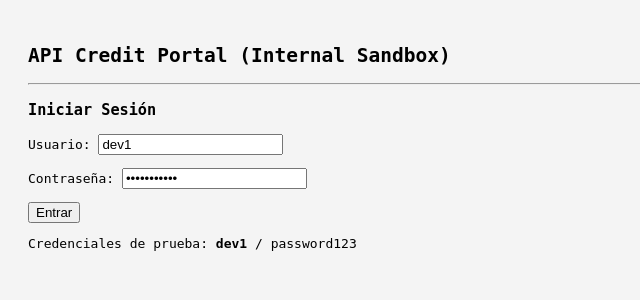
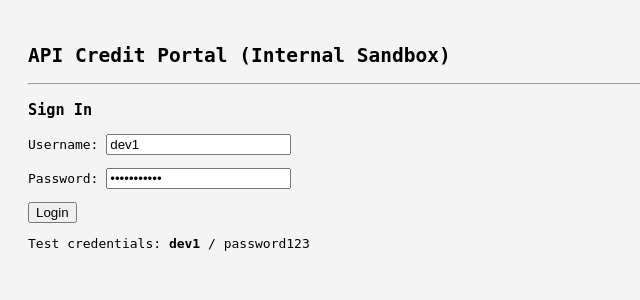
Before and after one commit to Vxiex11/api-credit-safety-lab, a Flask app: page /login in a window 1280 px wide. Shown: the top 300 px of the page, without its empty margins (0-640 px from the left). Run offline with Flask 3, Linux system fonts and the light colour scheme.

Commit message:
Translate index.html from Spanish to English

```diff
--- a/templates/index.html
+++ b/templates/index.html
@@ -1,5 +1,5 @@
 <!DOCTYPE html>
-<html lang="es">
+<html lang="en">
 <head>
     <meta charset="UTF-8">
     <title>API Credit & Balance System</title>
@@ -13,36 +13,36 @@
     {% endif %}
 
     {% if login_page %}
-        <h3>Iniciar Sesión</h3>
+        <h3>Sign In</h3>
         <form method="POST" action="/login">
-            <p>Usuario: <input type="text" name="username" value="dev1"></p>
-            <p>Contraseña: <input type="password" name="password" value="password123"></p>
-            <p><button type="submit">Entrar</button></p>
-        </p>Credenciales de prueba: <b>dev1</b> / password123</p>
+            <p>Username: <input type="text" name="username" value="dev1"></p>
+            <p>Password: <input type="password" name="password" value="password123"></p>
+            <p><button type="submit">Login</button></p>
+            <p>Test credentials: <b>dev1</b> / password123</p>
         </form>
     {% else %}
-        <h3>Panel de Control</h3>
-        <p>Usuario Actual: <b>{{ username }}</b> | <a href="/logout">Cerrar Sesión</a></p>
+        <h3>Dashboard</h3>
+        <p>Current User: <b>{{ username }}</b> | <a href="/logout">Logout</a></p>
 
         <div style="background: #fff; padding: 15px; border: 1px solid #ccc; width: 400px;">
-            <h4>Tu Saldo Disponible</h4>
-            <p style="font-size: 24px; font-weight: bold; color: green;">{{ balance }} Créditos</p>
-            <p><i>Nota: Se requieren 50 créditos para ejecutar tareas de despliegue avanzadas.</i></p>
+            <h4>Available Balance</h4>
+            <p style="font-size: 24px; font-weight: bold; color: green;">{{ balance }} Credits</p>
+            <p><i>Note: 50 credits are required to execute advanced deployment tasks.</i></p>
         </div>
 
-        <h3>Ajuste de Créditos (Panel de Soporte / Admin)</h3>
-        <p>Utiliza este formulario para aplicar bonificaciones o transferencias de saldo solicitadas.</p>
+        <h3>Credit Adjustment (Support / Admin Panel)</h3>
+        <p>Use this form to apply requested balance bonuses or transfers.</p>
 
         <form method="POST" action="/admin/adjust-balance">
-            <p>Cuenta Destino:
+            <p>Target Account:
                 <select name="target_account">
                     {% for u in users.keys() %}
-                        <option value="{{ u }}">{{ u }} (Saldo actual: {{ users[u].balance }})</option>
+                        <option value="{{ u }}">{{ u }} (Current balance: {{ users[u].balance }})</option>
                     {% endfor %}
                 </select>
             </p>
-            <p>Cantidad a ajustar (ej. 50 o -10): <input type="number" name="amount" value="45"></p>
-            <p><button type="submit">Ejecutar Ajuste</button></p>
+            <p>Amount to adjust (e.g. 50 or -10): <input type="number" name="amount" value="45"></p>
+            <p><button type="submit">Execute Adjustment</button></p>
         </form>
     {% endif %}
 </body>
```
